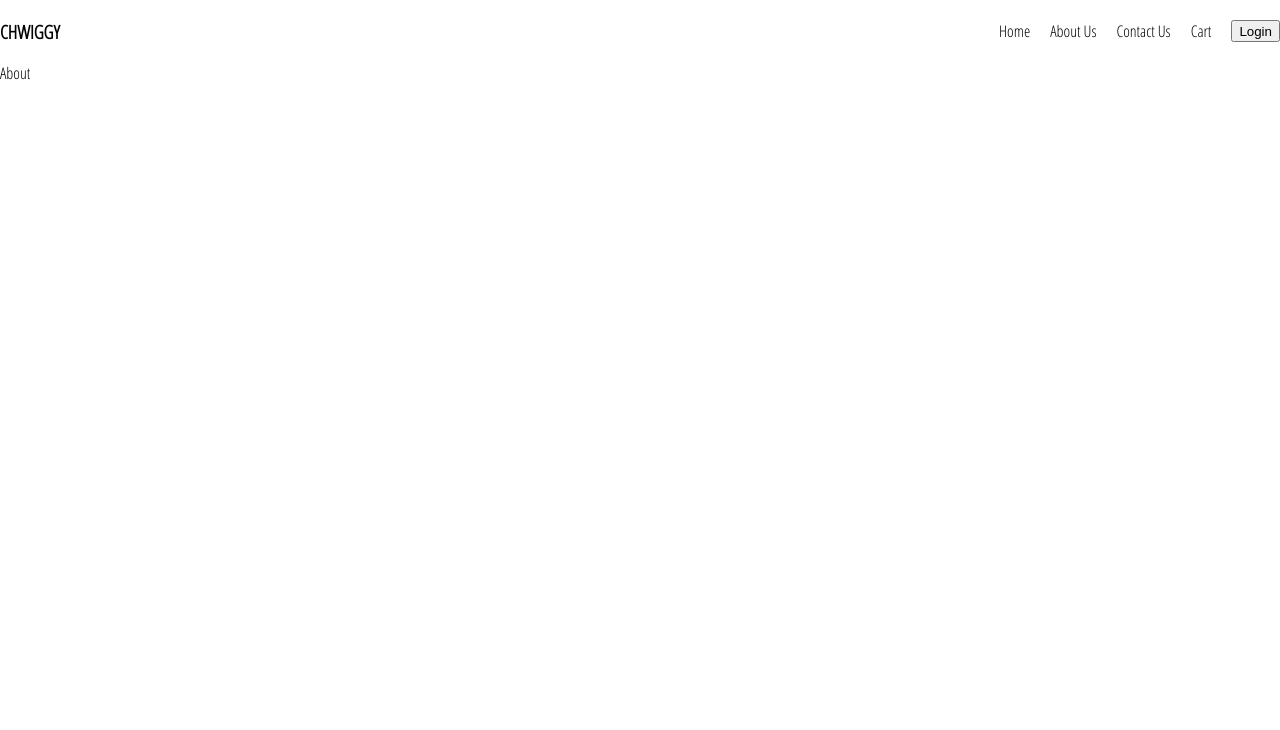
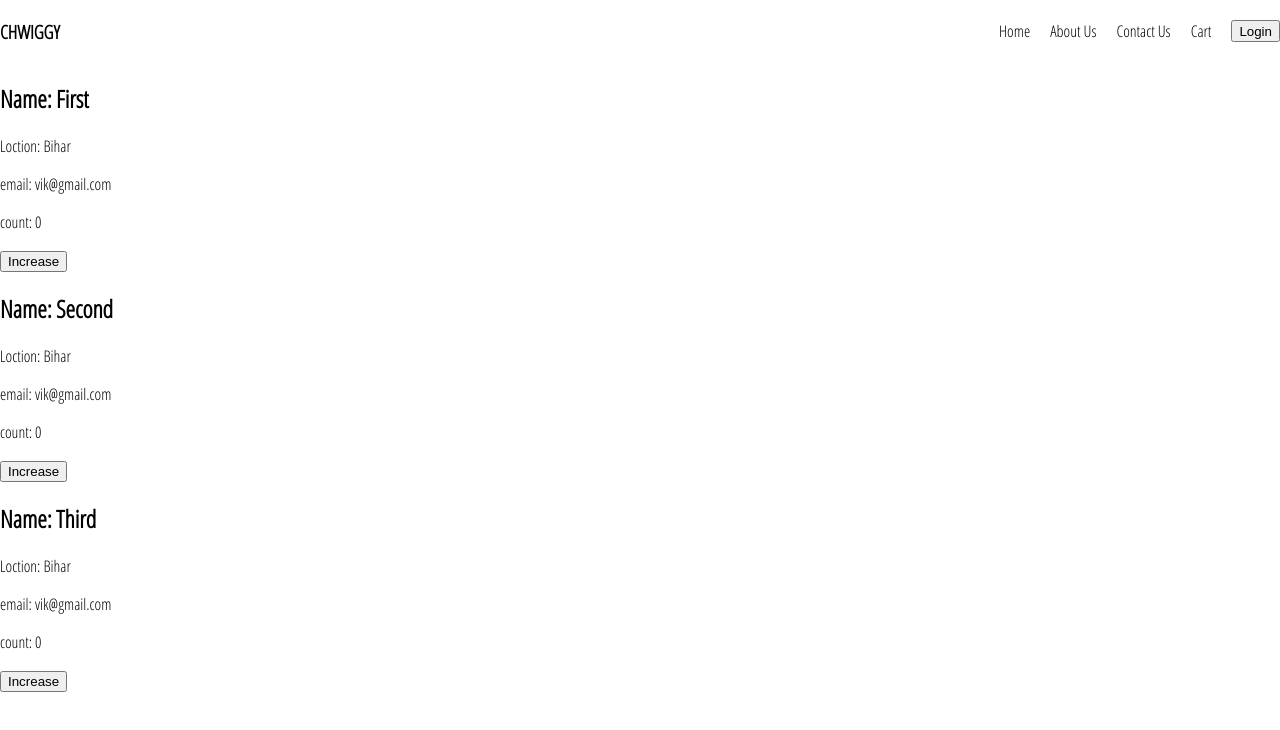
Before and after one commit to vikash-frontier/CHWIGGY, a React (Vite) app: page /about in a window 1280 px wide. Shown: the top 730 px of the page. Built offline with nearby package versions, Linux system fonts and the light colour scheme.

Commit message:
Fixed api issues

```diff
--- a/src/components/About.js
+++ b/src/components/About.js
@@ -1,7 +1,34 @@
 import React from "react";
+import UserClass from "./UserClass";
 
-const About = () => {
-  return <div>About</div>;
-};
+class About extends React.Component {
+  constructor(props) {
+    super(props);
+    console.log("Parent componnet cons");
+  }
+
+  componentDidMount() {
+    console.log("Parenr did mount");
+  }
+
+  render() {
+    console.log("Parent component render");
+    return (
+      <div>
+        <UserClass name={"First"} />
+        <UserClass name={"Second"} />
+        <UserClass name={"Third"} />
+      </div>
+    );
+  }
+}
+
+// const About = () => {
+//   return (
+//     <div>
+//       <UserClass name={"Vikash"} />
+//     </div>
+//   );
+// };
 
 export default About;
--- a/src/components/Body.js
+++ b/src/components/Body.js
@@ -10,7 +10,7 @@ const Body = () => {
   const [searchText, setSearchText] = useState("");
 
   const onClickHandle = () => {
-    const filtedData = data.filter((item) => item?.info?.avgRating >= 4.5);
+    const filtedData = data?.filter((item) => item?.info?.avgRating >= 4.5);
     setFilteredData(filtedData);
   };
 
@@ -18,20 +18,23 @@ const Body = () => {
     getApiData();
   }, []);
 
+  console.log(data);
+
   const getApiData = async () => {
     const data = await fetch(
       "https://www.swiggy.com/dapi/restaurants/list/v5?lat=12.9715987&lng=77.5945627&is-seo-homepage-enabled=true&page_type=DESKTOP_WEB_LISTING"
     );
     const res = await data.json();
+    console.log(res);
 
     // console.log(
     //   res.data.cards[2].card.card.gridElements.infoWithStyle.restaurants
     // );
     setData(
-      res?.data?.cards[2]?.card?.card?.gridElements?.infoWithStyle?.restaurants
+      res?.data?.cards[4]?.card?.card?.gridElements?.infoWithStyle?.restaurants
     );
     setFilteredData(
-      res?.data?.cards[2]?.card?.card?.gridElements?.infoWithStyle?.restaurants
+      res?.data?.cards[4]?.card?.card?.gridElements?.infoWithStyle?.restaurants
     );
   };
 
--- a/src/components/Header.js
+++ b/src/components/Header.js
@@ -7,7 +7,6 @@ const Header = () => {
   const onTextChanged = () => {
     setText(text === "Login" ? "Logout" : "Login");
   };
-  console.log("Header Render");
 
   useEffect(() => {
     console.log("UseEffect render");
--- /dev/null
+++ b/src/components/UserClass.js
@@ -0,0 +1,56 @@
+import React from "react";
+
+class UserClass extends React.Component {
+  constructor(props) {
+    super(props);
+    this.state = {
+      count: 0,
+      userInfo: {
+        name: "Dummy",
+        location: "Default",
+      },
+    };
+
+    console.log(this.props.name, " Child componnet cons");
+  }
+
+  async componentDidMount() {
+    // const url = "https://api.github.com/users/vikash-frontier";
+    // const data = await fetch(url);
+    // const res = await data.json();
+
+    // this.setState({
+    //   userInfo: res,
+    // });
+
+    console.log(this.props.name, " Child did mount");
+  }
+
+  componentDidUpdate() {
+    console.log("Did update");
+  }
+
+  render() {
+    console.log(this.props.name, " Child componnet render");
+    // console.log(this.state.userInfo);
+
+    return (
+      <div>
+        <h2>Name: {this.props.name}</h2>
+        <p>Loction: Bihar</p>
+        <span>email: vik@gmail.com</span>
+        <p>count: {this.state.count}</p>
+        <button
+          onClick={() => {
+            this.setState({
+              count: this.state.count + 1,
+            });
+          }}
+        >
+          Increase
+        </button>
+      </div>
+    );
+  }
+}
+export default UserClass;
```
